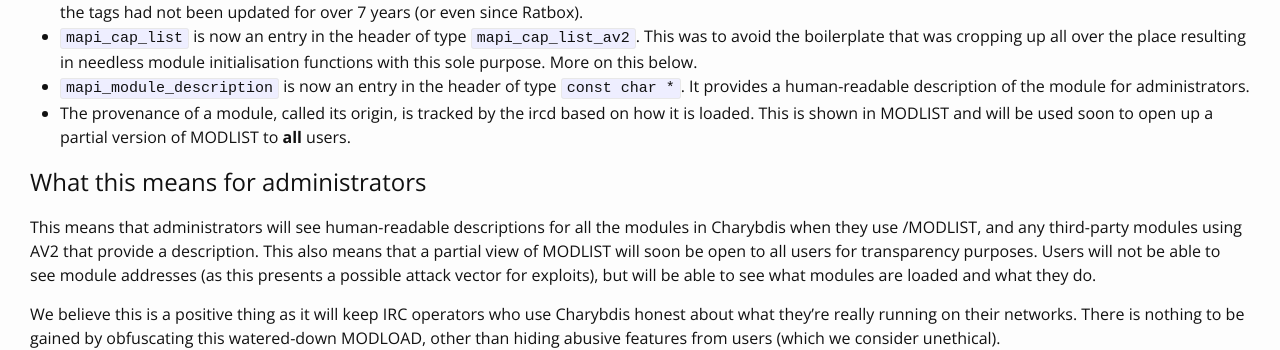
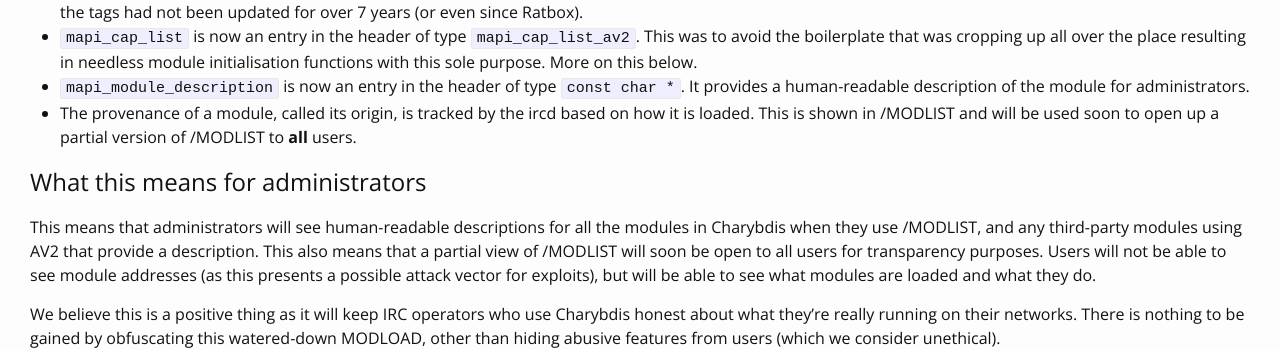
Before and after one commit to charybdis-ircd/charybdis-ircd.github.io, a Jekyll site: the page built from _posts/2016-03-07-new-module-api-what-it-means-for-you.md, in a window 1280 px wide. Shown: the part 554-904 px from the top of the page. Built offline with Jekyll 4.4.1, drawn with Linux system fonts in a browser that asks for light colours.

Commit message:
Consistency fix

```diff
--- a/_posts/2016-03-07-new-module-api-what-it-means-for-you.md
+++ b/_posts/2016-03-07-new-module-api-what-it-means-for-you.md
@@ -17,12 +17,12 @@
 * `mapi_module_version` can now be NULL with no ill consequences - it is replaced with the current IRC daemon version if NULL. Leaving it NULL is only encouraged for bundled extensions. The rationale for this change is that the "version" tag was meant for the bad old days of CVS and SVN. As a result, most of the tags had not been updated for over 7 years (or even since Ratbox).
 * `mapi_cap_list` is now an entry in the header of type `mapi_cap_list_av2`. This was to avoid the boilerplate that was cropping up all over the place resulting in needless module initialisation functions with this sole purpose. More on this below.
 * `mapi_module_description` is now an entry in the header of type `const char *`. It provides a human-readable description of the module for administrators.
-* The provenance of a module, called its origin, is tracked by the ircd based on how it is loaded. This is shown in MODLIST and will be used soon to open up a partial version of MODLIST to **all** users.
+* The provenance of a module, called its origin, is tracked by the ircd based on how it is loaded. This is shown in /MODLIST and will be used soon to open up a partial version of /MODLIST to **all** users.
 
 What this means for administrators
 ==================================
 
-This means that administrators will see human-readable descriptions for all the modules in Charybdis when they use /MODLIST, and any third-party modules using AV2 that provide a description. This also means that a partial view of MODLIST will soon be open to all users for transparency purposes. Users will not be able to see module addresses (as this presents a possible attack vector for exploits), but will be able to see what modules are loaded and what they do.
+This means that administrators will see human-readable descriptions for all the modules in Charybdis when they use /MODLIST, and any third-party modules using AV2 that provide a description. This also means that a partial view of /MODLIST will soon be open to all users for transparency purposes. Users will not be able to see module addresses (as this presents a possible attack vector for exploits), but will be able to see what modules are loaded and what they do.
 
 We believe this is a positive thing as it will keep IRC operators who use Charybdis honest about what they're really running on their networks. There is nothing to be gained by obfuscating this watered-down MODLOAD, other than hiding abusive features from users (which we consider unethical).
 
```
